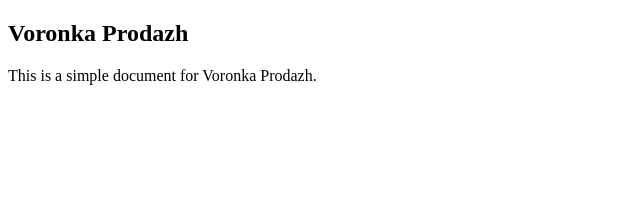
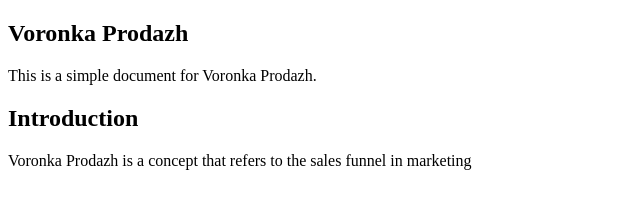
Before and after one commit to DirtyBag/VoronkaTest, a plain HTML site: page index.html in a window 1280 px wide. Shown: the whole page, without its empty margins (0-640 px from the left). Drawn offline with Linux system fonts and the light colour scheme.

Commit message:
introduction

```diff
--- a/index.html
+++ b/index.html
@@ -9,6 +9,8 @@
     <section>
         <h1>Voronka Prodazh</h1>
         <p>This is a simple document for Voronka Prodazh.</p>
+        <h2>Introduction</h2>
+        <p>Voronka Prodazh is a concept that refers to the sales funnel in marketing
     </section>
 </body>
 </html>
```
